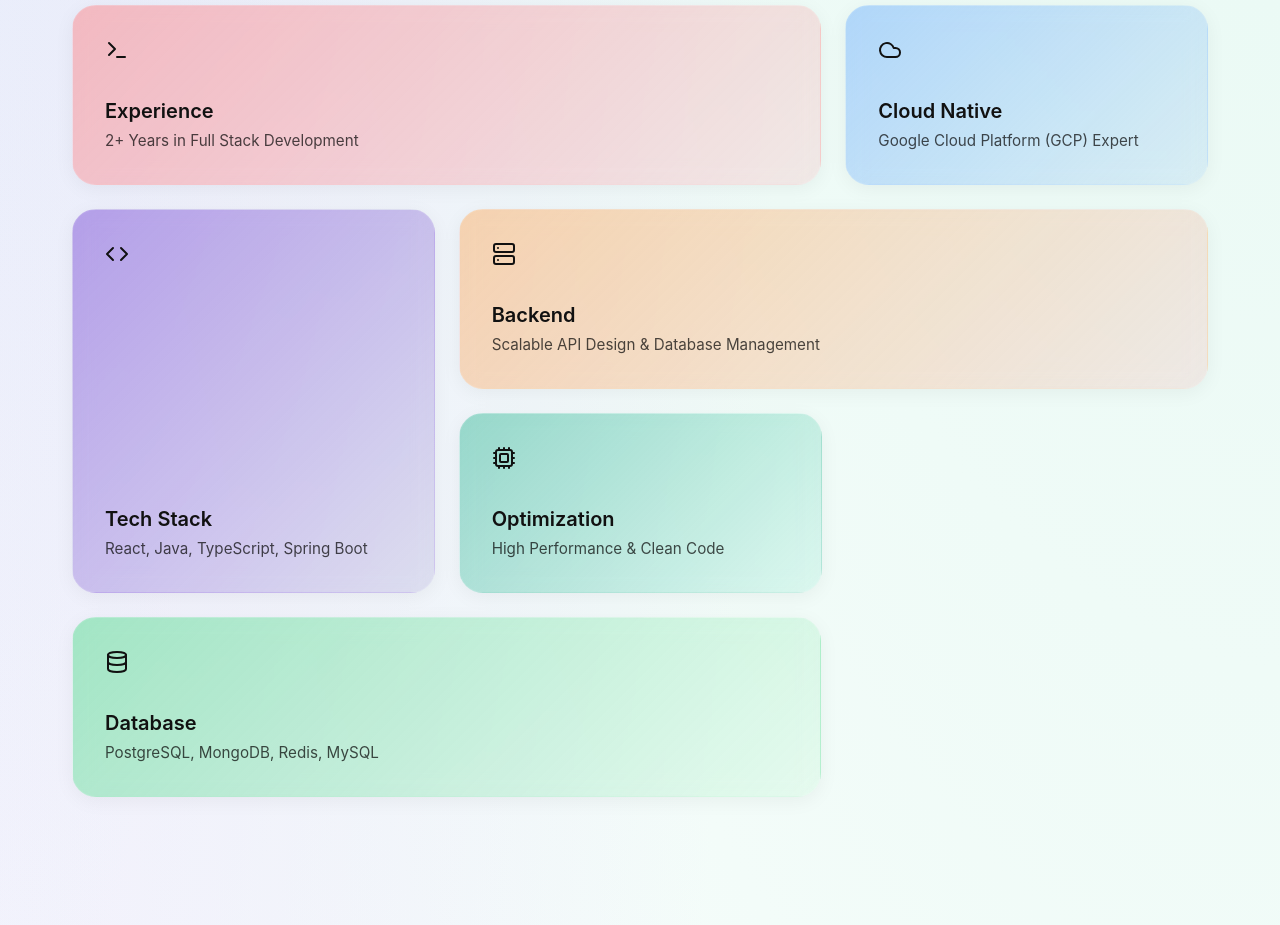
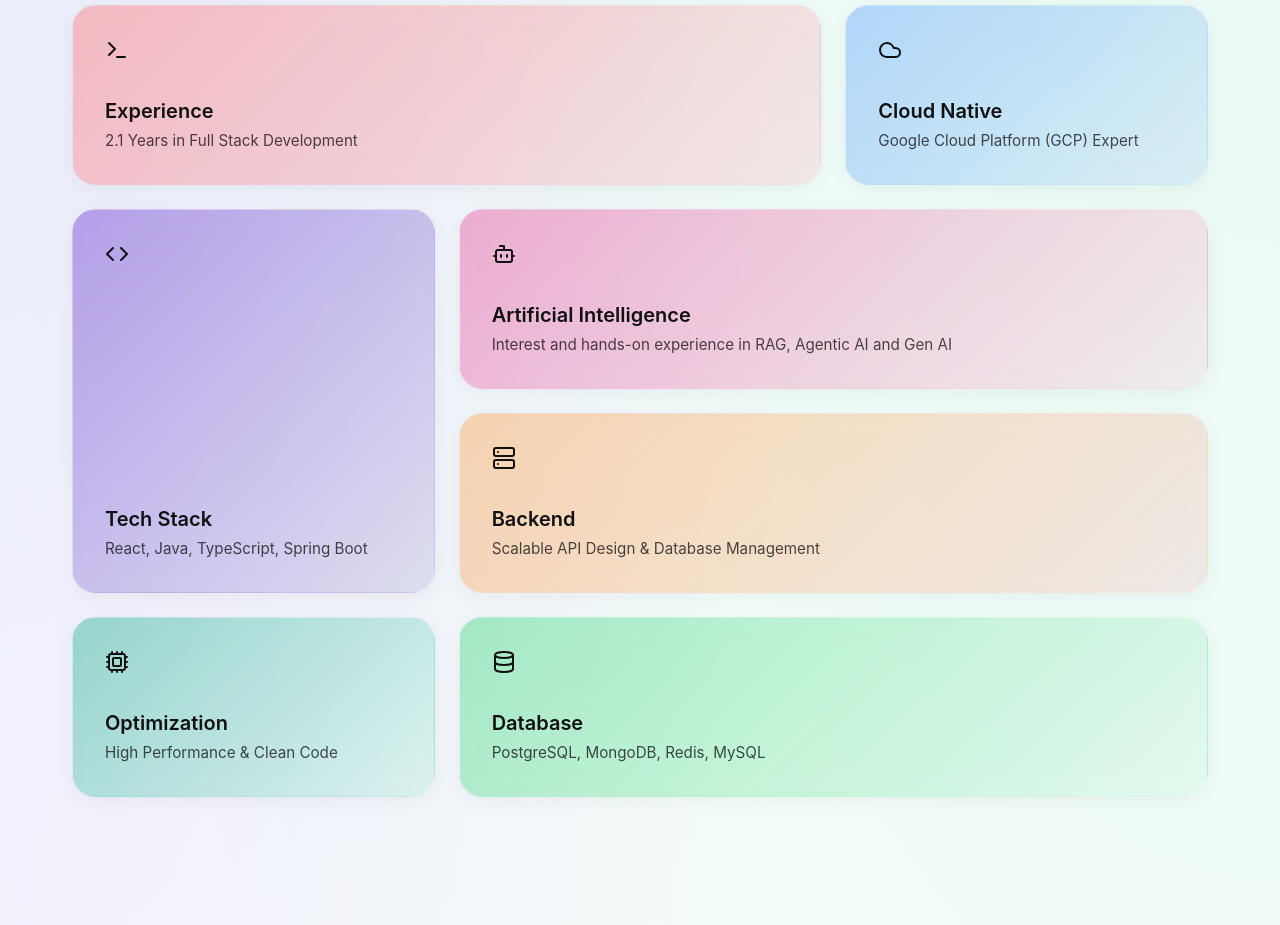
Before and after one commit to AbhijithLal1831/Portfolio, a React (Vite) app: page / in a window 1280 px wide. Shown: the part 1100-2025 px from the top of the page. Built offline with nearby package versions, Linux system fonts and the light colour scheme; no server answers.

Commit message:
Updated resume

```diff
--- a/package.json
+++ b/package.json
@@ -14,10 +14,14 @@
     "@emotion/styled": "^11.14.1",
     "@mui/icons-material": "^7.3.2",
     "@mui/material": "^7.3.2",
+    "@react-three/drei": "^10.7.7",
+    "@react-three/fiber": "^9.5.0",
+    "@types/three": "^0.183.1",
     "framer-motion": "^12.23.26",
     "lucide-react": "^0.562.0",
     "react": "^19.1.1",
-    "react-dom": "^19.1.1"
+    "react-dom": "^19.1.1",
+    "three": "^0.183.2"
   },
   "devDependencies": {
     "@eslint/js": "^9.33.0",
--- a/src/Components/BentoGrid.tsx
+++ b/src/Components/BentoGrid.tsx
@@ -1,11 +1,18 @@
 import { motion } from "framer-motion";
-import { Code, Cloud, Server, Database, Terminal, Cpu } from "lucide-react";
+import { Code, Cloud, Server, Database, Terminal, Cpu, Bot } from "lucide-react";
 
+const calculateExperience = () => {
+    const startDate = new Date('2023-08-01');
+    const currentDate = new Date();
+    const diffTime = Math.abs(currentDate.getTime() - startDate.getTime());
+    const diffYears = diffTime / (1000 * 60 * 60 * 24 * 365.25);
+    return diffYears.toFixed(1);
+};
 
 const items = [
     {
         title: "Experience",
-        content: "2+ Years in Full Stack Development",
+        content: `${calculateExperience()} Years in Full Stack Development`,
         icon: <Terminal size={24} color="var(--text-primary)" />,
         colSpan: 2,
         rowSpan: 1,
@@ -26,6 +33,14 @@ const items = [
         colSpan: 1,
         rowSpan: 2,
         gradient: "linear-gradient(135deg, rgba(95, 39, 205, 0.4), rgba(52, 31, 151, 0.1))",
+    },
+    {
+        title: "Artificial Intelligence",
+        content: "Interest and hands-on experience in RAG, Agentic AI and Gen AI",
+        icon: <Bot size={24} color="var(--text-primary)" />,
+        colSpan: 2,
+        rowSpan: 1,
+        gradient: "linear-gradient(135deg, rgba(232, 67, 147, 0.4), rgba(253, 121, 168, 0.1))",
     },
     {
         title: "Backend",
```
Also changed, not shown: 2 other files (tests, documents, lock files or other folders).
